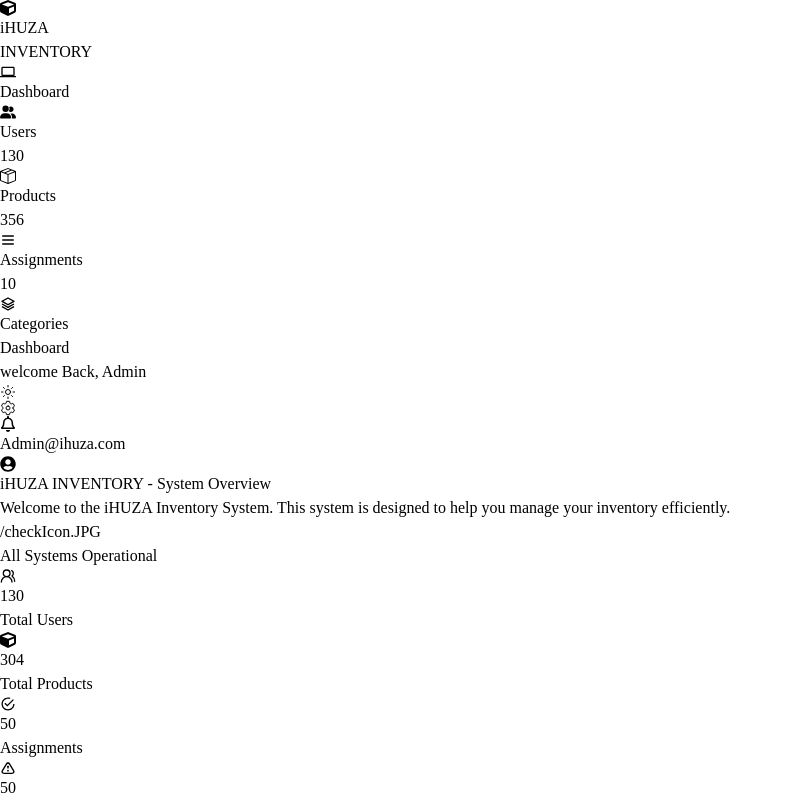
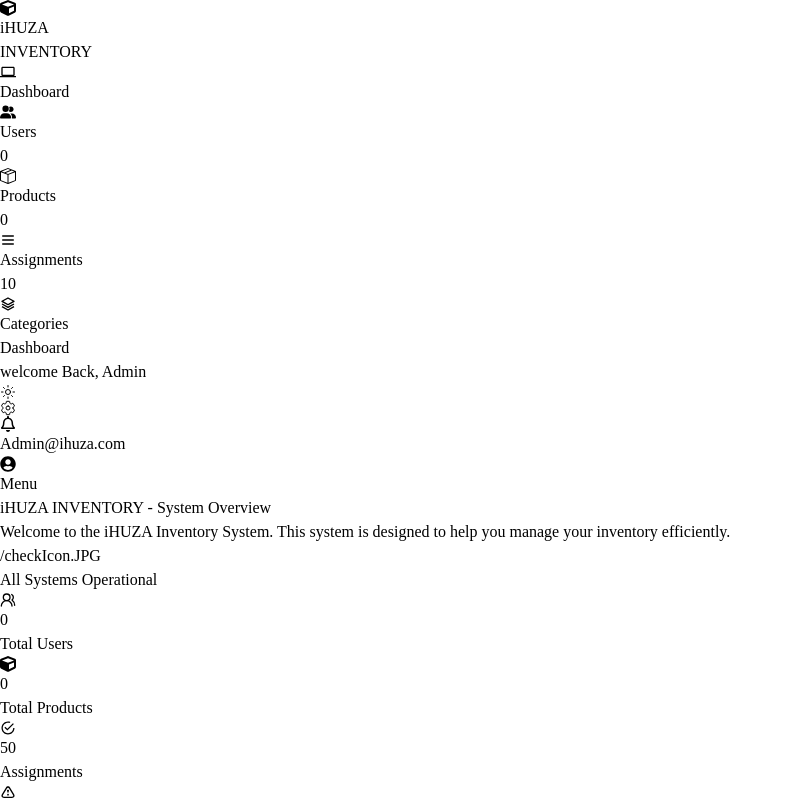
Before and after one commit to MahoroHyacinthe/React-Dashboard-App, a React (Vite) app: page / in a window 1280 px wide. Shown: the top 800 px of the page, without its empty margins (0-789 px from the left). Built offline with nearby package versions, Linux system fonts and the light colour scheme.

Commit message:
added some features

```diff
--- a/src/App.jsx
+++ b/src/App.jsx
@@ -1,7 +1,6 @@
 import { BrowserRouter } from 'react-router-dom'
 import AppRoutes from './routes/AppRoutes'
 import { ThemeProvider } from './Contexts/ThemeContext'
-
 function App() {
 
   return (
--- a/src/Components/Sidebar.jsx
+++ b/src/Components/Sidebar.jsx
@@ -9,10 +9,13 @@ import Usercomp from "./Usercomp"
 import { useNavigate } from "react-router-dom"
 import { useContext } from "react";
 import ThemeContext from "../Contexts/ThemeContext";
-
+import UserContext from "../Contexts/UserContext";
+import ProductContext from "../Contexts/ProductContext";
 
 const Sidebar = ({className,layouts}) =>{
 
+        const {Product} = useContext(ProductContext)
+        const {User} = useContext(UserContext)
         const {Theme} = useContext(ThemeContext)
         const navigation = useNavigate()
 
@@ -46,14 +49,14 @@ const Sidebar = ({className,layouts}) =>{
                     onClick={toUserspage}
                     icon ={<FaUserGroup />}
                     type = "Users"
-                    num ="130"
+                    num ={User}
                     className={`rounded-3xl font-medium ${Theme==="dark"?"bg-gray-600":"bg-white- text-black"}`}
                     />
                     <Usercomp
                     onClick={toProductPage}
                     icon = {<BsBoxSeam />}
                     type = "Products"
-                    num ="356"
+                    num ={Product}
                      className={`rounded-3xl font-medium ${Theme==="dark"?"bg-gray-600":"bg-white- text-black"}`}
                     />
                     <Usercomp
--- a/src/Components/Usercomp.jsx
+++ b/src/Components/Usercomp.jsx
@@ -1,6 +1,5 @@
-import React, { useContext, useState } from "react"
+import { useContext } from "react"
 import ThemeContext from "../Contexts/ThemeContext"
-
 const Usercomp = ({icon,type,num,className,onClick}) =>{
 
     const {Theme} =useContext(ThemeContext)
@@ -8,7 +7,7 @@ const Usercomp = ({icon,type,num,className,onClick}) =>{
     return(
 
         <div onClick={onClick} className={`p-4 rounded-2xl flex justify-between ${Theme==="dark"?"bg-gray-800":"bg-white- text-black"}`}>
-            <div className="flex gap-4 place-content-center">
+             <div className="flex gap-4 place-content-center">
                 <div className="place-content-center ">
                     {icon}
                 </div>
--- a/src/Contexts/ProductContext.jsx
+++ b/src/Contexts/ProductContext.jsx
@@ -1,21 +1,20 @@
-
-import React, { useState, useContext } from 'react'
+import React,{ useState } from 'react'
 
 
 const ProductContext =React.createContext()
 
-export  const ProductContextProvider = ({children})=>{
+export const ProductContextProvider = ({children})=>{
 
-    const [product,setProduct] = useState(0)
+    const [Product,setProduct] = useState(0)
 
     const productAdded = () =>{
 
-        setProduct((prods)=> prods + 1)
+        setProduct( Product + 1)
     }
 
     return (
 
-        <ProductContext.Provider value={{ product, productAdded }}>
+        <ProductContext.Provider value={{ Product, productAdded }}>
             {children}
         </ProductContext.Provider>
 )
--- a/src/Contexts/ThemeContext.jsx
+++ b/src/Contexts/ThemeContext.jsx
@@ -1,4 +1,4 @@
-import React,{ useContext,useState } from "react";
+import React,{ useState } from "react";
 
 const ThemeContext = React.createContext()
 
--- a/src/Contexts/UserContext.jsx
+++ b/src/Contexts/UserContext.jsx
@@ -0,0 +1,22 @@
+import React, { useState } from "react";
+
+
+const  UserContext = React.createContext()
+
+export const UserContextProvider =({children})=>{
+
+    const [User,setUser] = useState(0)
+
+    const handleUser=()=>{
+        setUser(User + 1)
+    }
+
+
+    return (
+        <UserContext.Provider value={{User,handleUser}} >
+            {children}
+        </UserContext.Provider>
+
+    )
+}
+export default UserContext
--- a/src/main.jsx
+++ b/src/main.jsx
@@ -4,11 +4,17 @@ import { createRoot } from 'react-dom/client'
 import './index.css'
 import App from './App.jsx'
 import { ThemeProvider } from './Contexts/ThemeContext.jsx'
+import { UserContextProvider } from './Contexts/UserContext.jsx'
+import { ProductContextProvider } from './Contexts/ProductContext.jsx'
 
 createRoot(document.getElementById('root')).render(
   <StrictMode>
-    <ThemeProvider>
-      <App />
-    </ThemeProvider>
+    <UserContextProvider>
+      <ProductContextProvider>
+        <ThemeProvider>
+          <App />
+        </ThemeProvider>
+      </ProductContextProvider>
+    </UserContextProvider>
   </StrictMode>,
 )
--- a/src/pages/Dashboard.jsx
+++ b/src/pages/Dashboard.jsx
@@ -4,85 +4,85 @@ import Boxcomp from '../Components/Boxcomp.jsx'
 import Recentproducts from '../Components/Recentproducts.jsx'
 import Other from '../Components/Other.jsx'
 import Overview from '../Components/Overview.jsx'
-import { useContext } from 'react'
+import { useContext, useState } from 'react'
 import ThemeContext from '../Contexts/ThemeContext.jsx'
-import { useNavigate } from 'react-router-dom'
 import { FaCube } from "react-icons/fa";
 import { LuUsersRound } from "react-icons/lu";
 import { IoMdCheckmarkCircleOutline } from "react-icons/io";
 import { TiWarningOutline } from "react-icons/ti";
+import UserContext from '../Contexts/UserContext.jsx'
+import ProductContext from '../Contexts/ProductContext.jsx'
+
 function Dashboard () {
-    const {Theme} = useContext(ThemeContext)
-    const productpage =useNavigate()
+  const {User} = useContext(UserContext)
+  const {Product} = useContext(ProductContext)
+  const { Theme } = useContext(ThemeContext)
+  const [sidebarOpen, setSidebarOpen] = useState(false)
 
-    const toproductpage=()=>{
-      useNavigate('../pages/Products')
-    }
 
   return (
+    <div className={`w-full flex flex-col md:flex-row ${Theme==="dark" ? "bg-gray-800 text-white" : "bg-white text-black"}`}>
 
-    <div className={`w-full flex ${Theme==="dark"?"bg-gray-800 text-white":"bg-white text-black"}`}>
-      <div className='h-screen'>
+      {/* Sidebar for desktop, toggle for mobile */}
+      <div className={`md:block ${sidebarOpen ? "block" : "hidden"} md:w-64`}>
         <Sidebar
-        className={` h-200 flex flex-col  w-70 pl-7 pt-6  ${Theme==="dark"?"bg-gray-800 text-gray-300 border-gray-500 ":"bg-white text-black"}`}
-        layouts={" pt-10 gap gap "}
+          className={`h-screen flex flex-col w-full pl-7 pt-6 ${Theme==="dark" ? "bg-gray-800 text-gray-300 border-gray-500" : "bg-white text-black"}`}
+          layouts="pt-10 gap"
         />
       </div>
-      <div>
-        <HeaderComp/>
-        <div className={`grid gap-5 pt-5 ${Theme==="dark"?"bg-gray-900 ":"bg-gray-100 text-black"}`}>
-          <Overview/>
-          <div className="flex justify-evenly rounded p-5 gap-2">
-            <Boxcomp text="Total Users" value="130"img={<LuUsersRound/>}/>
-            <Boxcomp text="Total Products" value="304" img={<FaCube/>}/>
-            <Boxcomp text="Assignments" value="50" img={<IoMdCheckmarkCircleOutline/>}/>
-            <Boxcomp text="UnAssigned Assignments" value="50" img={<TiWarningOutline/>}/>
+
+      {/* Main content */}
+      <div className="flex-1">
+        {/* Header with toggle button on small screens */}
+        <div className="flex items-center justify-between p-4 md:p-0">
+          <HeaderComp />
+          <button
+            className="md:hidden px-3 py-2 rounded bg-violet-500 text-white"
+            onClick={() => setSidebarOpen(!sidebarOpen)}
+          >
+            Menu
+          </button>
         </div>
-          <div className={`ml-5 grid rounded-xl ${Theme==="dark"?"bg-gray-800 ":"bg-white text-black"}`}>
-            <div className='border-b-1 border-gray-400'>
-            <h1 className="text-xl font-bold p-4">Recent Products</h1>
+
+        <div className={`grid gap-5 pt-5 ${Theme==="dark" ? "bg-gray-900" : "bg-gray-100 text-black"}`}>
+
+          {/* Overview section */}
+          <Overview />
+
+
+          <div className="flex flex-wrap justify-center md:justify-evenly rounded p-5 gap-4">
+            <Boxcomp text="Total Users" value={User} img={<LuUsersRound />} />
+            <Boxcomp text="Total Products" value={Product} img={<FaCube />} />
+            <Boxcomp text="Assignments" value="50" img={<IoMdCheckmarkCircleOutline />} />
+            <Boxcomp text="UnAssigned Assignments" value="50" img={<TiWarningOutline />} />
           </div>
-            <div className={`p-4 flex flex-wrap gap-4 ${Theme==="dark"?"bg-gray-800":"bg-white text-black "}`}>
+
+
+          <div className={`mx-2 md:mx-5 grid rounded-xl ${Theme==="dark" ? "bg-gray-800" : "bg-white text-black"}`}>
+            <div className="border-b border-gray-400">
+              <h1 className="text-lg md:text-xl font-bold p-4">Recent Products</h1>
+            </div>
+            <div className={`p-4 flex flex-wrap gap-4 ${Theme==="dark" ? "bg-gray-800" : "bg-white text-black"}`}>
+              {[...Array(5)].map((_, i) => (
                 <Recentproducts
+                  key={i}
                   name="MacBook Pro"
                   type="Laptop"
                   date="2023-10-01"
                   status="In Stock"
                 />
-              <Recentproducts
-                name="MacBook Pro"
-                type="Laptop"
-                date="2023-10-01"
-                status="In Stock"
-              />
-              <Recentproducts
-                name="MacBook Pro"
-                type="Laptop"
-                date="2023-10-01"
-                status="In Stock"
-              />
-              <Recentproducts
-                name="MacBook Pro"
-                type="Laptop"
-                date="2023-10-01"
-                status="In Stock"
-              />
-              <Recentproducts
-                name="MacBook Pro"
-                type="Laptop"
-                date="2023-10-01"
-                status="In Stock"
-              />
+              ))}
             </div>
           </div>
+
           <Other
             userprofile="/userIcon.JP"
-            username = "John DOe"
-            email ="john Doe"
-            availability ="in -stock"
-            lastused="2 hours ago "
-            edit ="edit"
-            del ="del"
+            username="John Doe"
+            email="john.doe@example.com"
+            availability="in-stock"
+            lastused="2 hours ago"
+            edit="edit"
+            del="del"
           />
         </div>
       </div>
```
Lines whose indentation alone changed are shown as unchanged.
